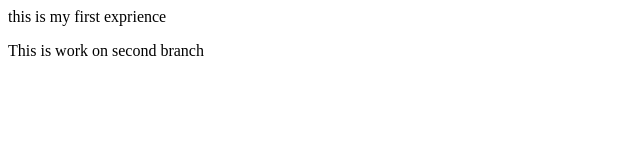
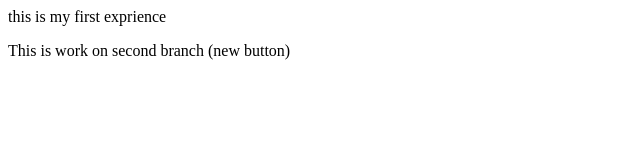
Before and after one commit to ANISHMALTU/Local, a plain HTML site: page index.html in a window 1280 px wide. Shown: the full height of the page, 0-640 px from the left. Drawn offline with Linux system fonts and the light colour scheme.

```diff
--- a/index.html
+++ b/index.html
@@ -1,4 +1,4 @@
 <p>
     this is my first exprience
 </p>
-<p>This is work on second branch </p>
+<p>This is work on second branch (new button)</p>
```
